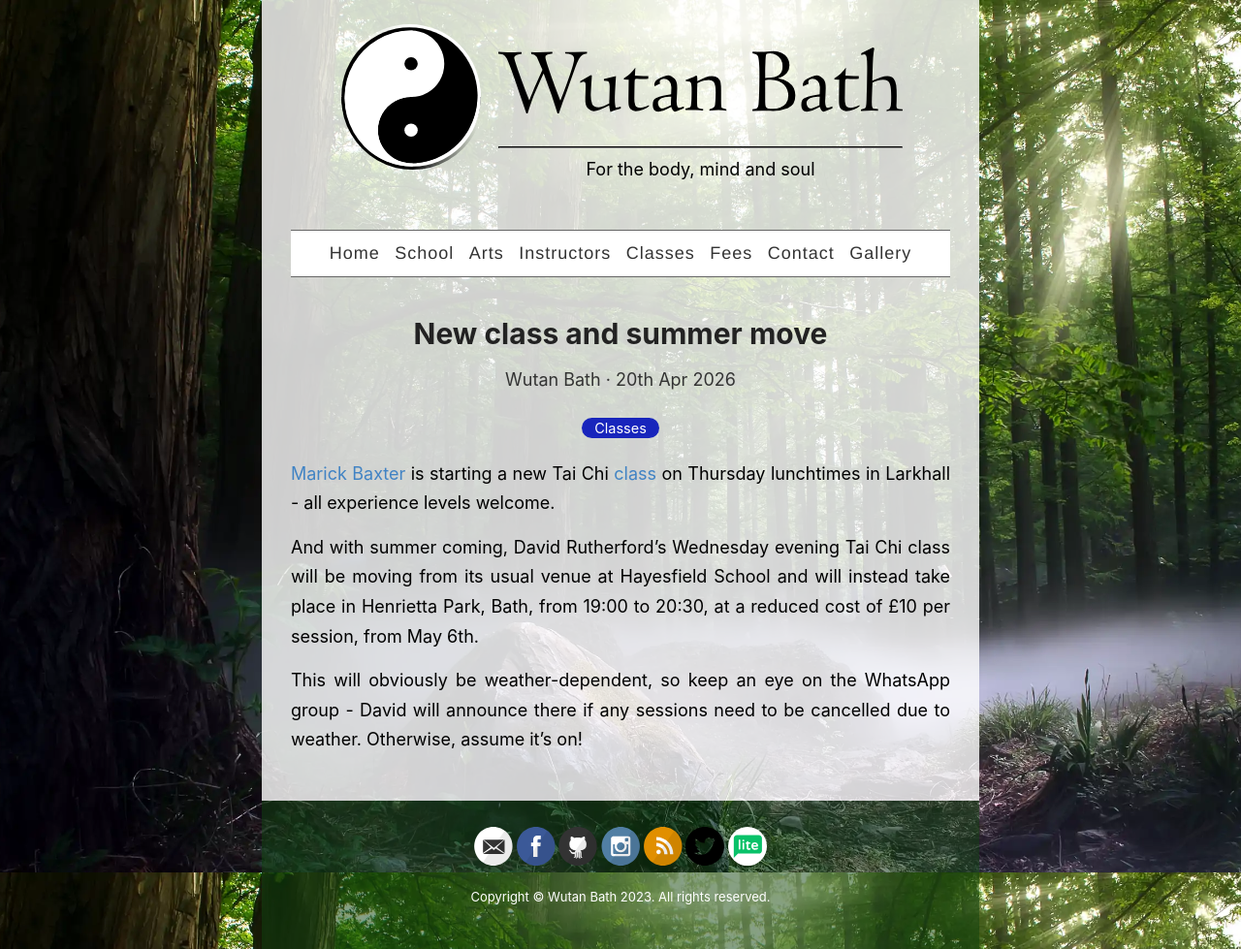
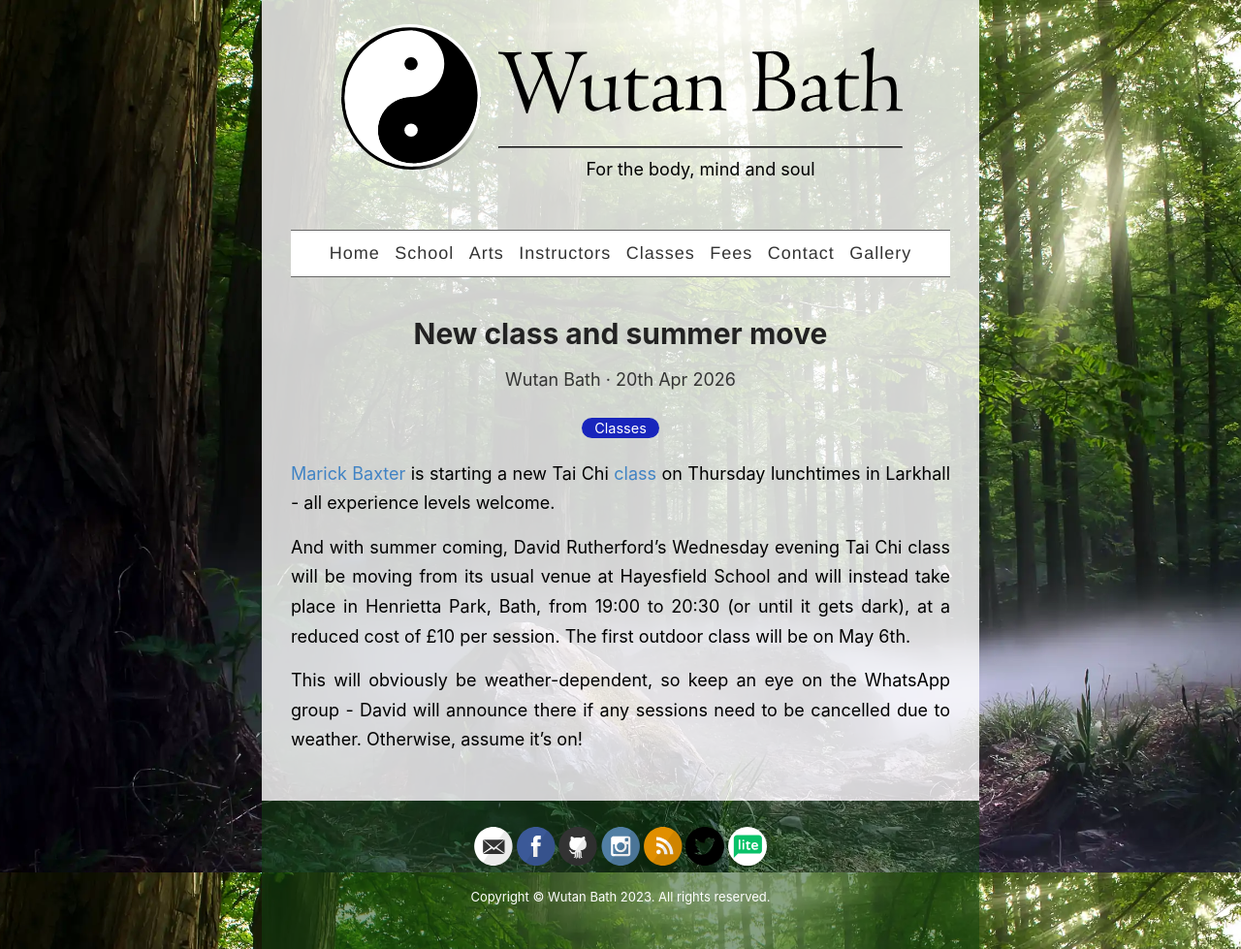
Before and after one commit to xanthipe/wutan-bath, a Jekyll site: the page built from _posts/2026-04-20-new-classes-and-summer-move.md, in a window 1280 px wide. Shown: the whole page at 97% size. Built offline with Jekyll 4.4.1, drawn with Linux system fonts in a browser that asks for light colours.

Commit message:
Update 2026-04-20-new-classes-and-summer-move.md

```diff
--- a/_posts/2026-04-20-new-classes-and-summer-move.md
+++ b/_posts/2026-04-20-new-classes-and-summer-move.md
@@ -9,7 +9,8 @@ tags: news
 on Thursday lunchtimes in Larkhall - all experience levels welcome.
 
 And with summer coming, David Rutherford's Wednesday evening Tai Chi class will be moving from its usual venue at Hayesfield School
-and will instead take place in Henrietta Park, Bath, from 19:00 to 20:30, at a reduced cost of £10 per session, from May 6th.
+and will instead take place in Henrietta Park, Bath, from 19:00 to 20:30 (or until it gets dark), at a reduced cost of £10 per session.
+The first outdoor class will be on May 6th.
 
 This will obviously be weather-dependent, so keep an eye on the WhatsApp group - David will announce there if any
 sessions need to be cancelled due to weather. Otherwise, assume it's on!
```
